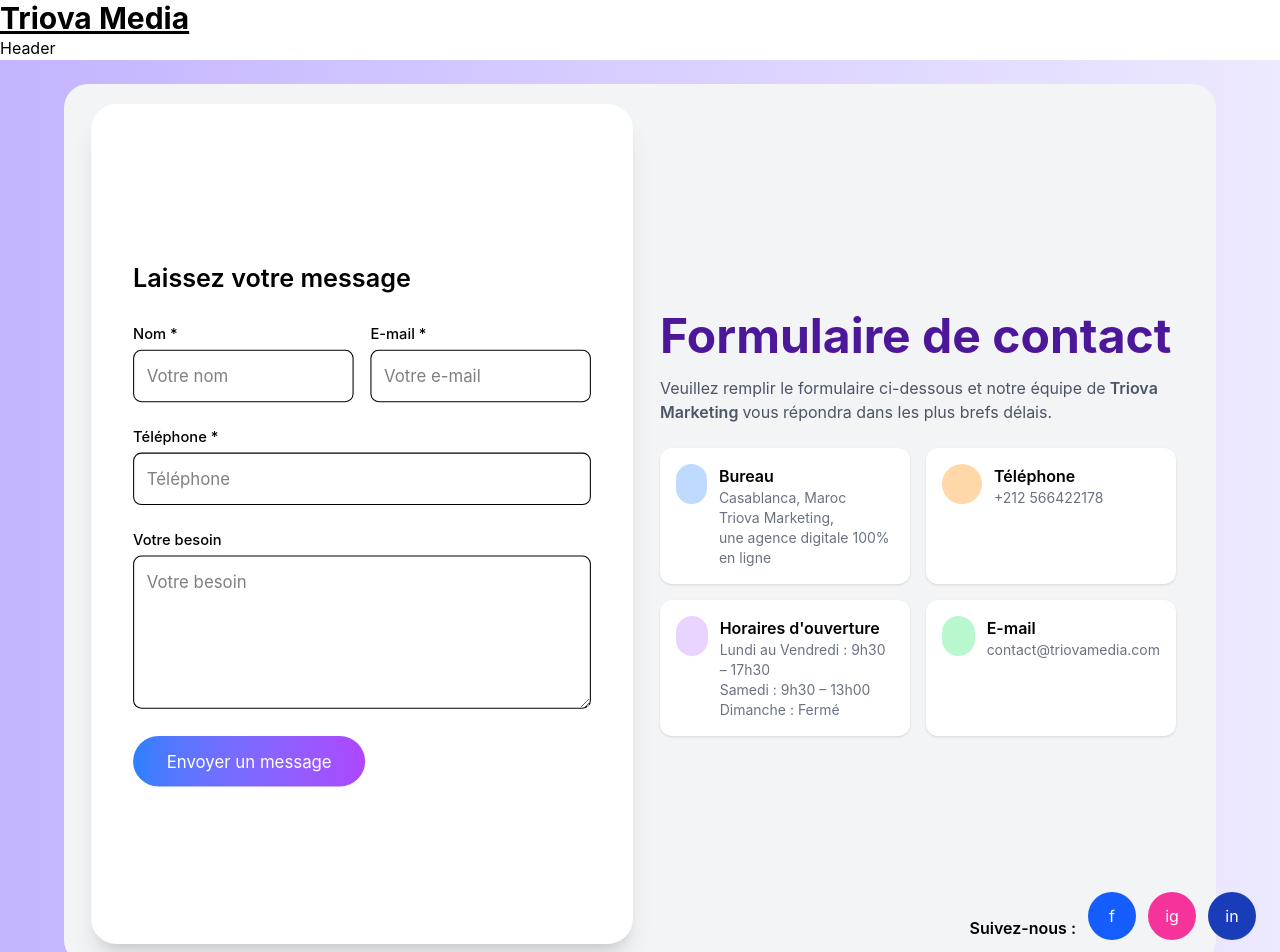
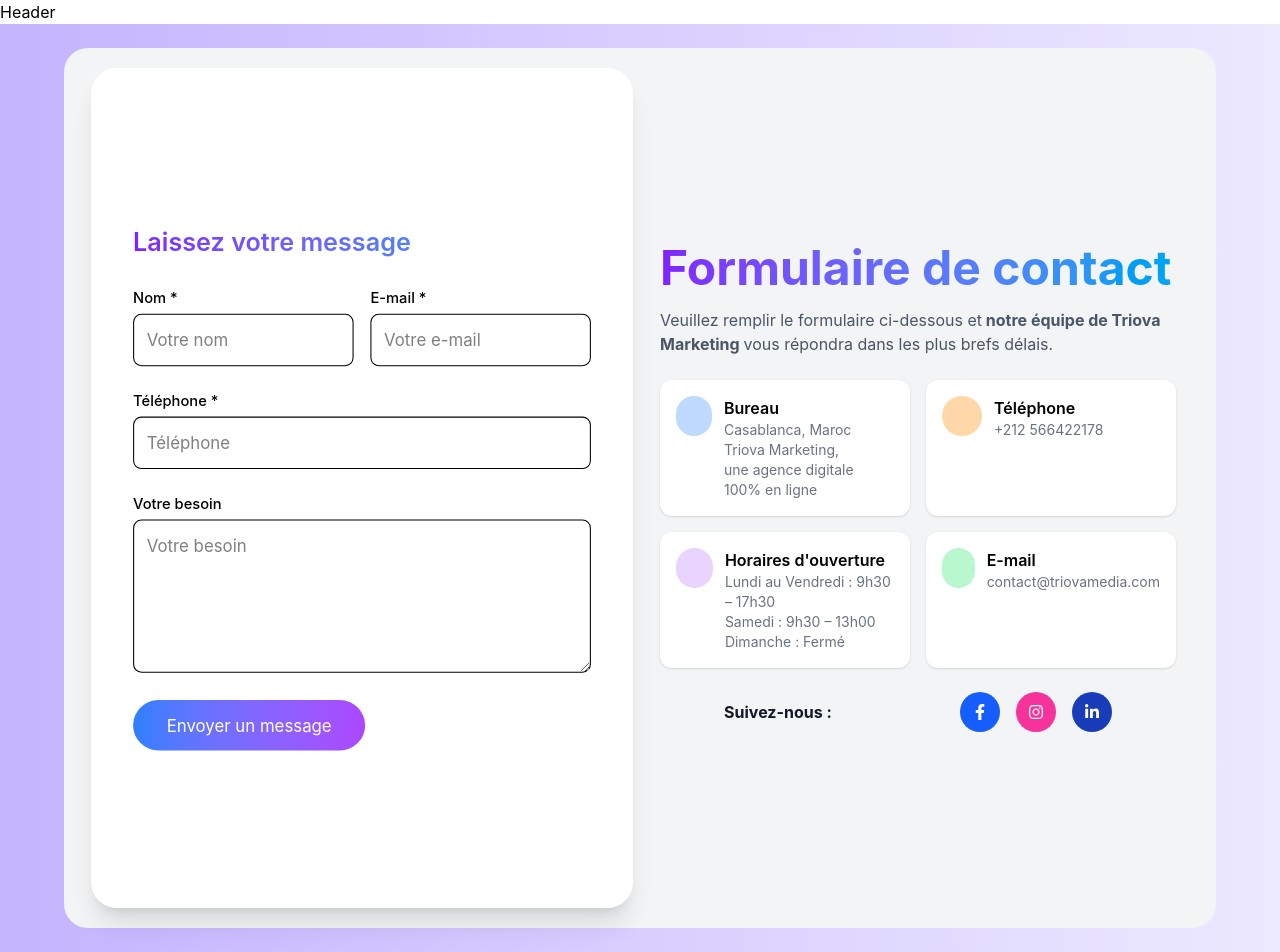
Before and after one commit to younesschalkhane/Triova-Media, a React (Vite) app in the folder frontend/client/: page /Contact in a window 1280 px wide. Shown: the top 952 px of the page. Built offline with nearby package versions, Linux system fonts and the light colour scheme.

Commit message:
final contact

```diff
--- a/frontend/client/Pages/Contacte.jsx
+++ b/frontend/client/Pages/Contacte.jsx
@@ -1,4 +1,5 @@
 import { useState } from "react";
+import { FaFacebookF, FaInstagram, FaLinkedinIn } from "react-icons/fa";
 
 export default function Contacte() {
   const [form, setForm] = useState({
@@ -25,7 +26,7 @@ export default function Contacte() {
 
         {/* LEFT FORM */}
         <div className="bg-white rounded-3xl shadow-xl p-10 scale-105 h-200 flex flex-col justify-center   ">
-          <h2 className="text-2xl font-semibold mb-6 ">
+          <h2 className="text-2xl font-semibold mb-6 bg-gradient-to-r from-violet-600 to-sky-500 bg-clip-text text-transparent ">
             Laissez votre message
           </h2>
 
@@ -92,13 +93,13 @@ export default function Contacte() {
 
         {/* RIGHT SIDE */}
         <div className="flex flex-col justify-center">
-          <h1 className="text-5xl font-bold text-violet-900 mb-4">
+          <h1 className="text-5xl font-bold bg-gradient-to-r from-violet-600 to-sky-500 bg-clip-text text-transparent b mb-4">
             Formulaire de contact
           </h1>
 
           <p className="text-gray-600 mb-6">
-            Veuillez remplir le formulaire ci-dessous et notre équipe de
-            <span className="font-semibold"> Triova Marketing </span>
+            Veuillez remplir le formulaire ci-dessous et
+            <span className="font-bold"> notre équipe de Triova Marketing </span>
             vous répondra dans les plus brefs délais.
           </p>
 
@@ -106,7 +107,7 @@ export default function Contacte() {
           <div className="grid grid-cols-1 sm:grid-cols-2 gap-4">
 
             <div className="bg-white p-4 rounded-xl shadow flex gap-3">
-              <div className="w-10 h-10 bg-blue-200 rounded-full"></div>
+              <div className="w-12 h-10 bg-blue-200 rounded-full"></div>
               <div>
                 <h3 className="font-semibold"> Bureau</h3>
                 <p className="text-sm text-gray-500"> Casablanca, Maroc</p>
@@ -128,7 +129,7 @@ export default function Contacte() {
             </div>
 
             <div className="bg-white p-4 rounded-xl shadow flex gap-3">
-              <div className="w-10 h-10 bg-purple-200 rounded-full"></div>
+              <div className="w-12 h-10 bg-purple-200 rounded-full"></div>
               <div>
                 <h3 className="font-semibold">Horaires d'ouverture</h3>
                 <p className="text-sm text-gray-500">
@@ -156,21 +157,34 @@ export default function Contacte() {
           </div>
 
           {/* SOCIAL RIGHT */}
-          <div className="absolute right-6 bottom-10 flex gap-3">
-            <div className="mt-6">
-            <p className="font-semibold mb-2">Suivez-nous :</p>
-            </div>
+          <div className="mt-6 flex items-center justify-around">
 
-            <div className="w-12 h-12 bg-blue-600 text-white flex items-center justify-center rounded-full cursor-pointer">
-              f
-            </div>
-            <div className="w-12 h-12 bg-pink-500 text-white flex items-center justify-center rounded-full cursor-pointer">
-              ig
-            </div>
-            <div className="w-12 h-12 bg-blue-800 text-white flex items-center justify-center rounded-full cursor-pointer">
-              in
-            </div>
-          </div>
+  {/* LEFT TEXT */}
+  <p className="font-bold text-gray-900">
+    Suivez-nous :
+  </p>
+
+  {/* RIGHT ICONS */}
+  <div className="flex gap-4">
+
+    <div className="w-10 h-10 bg-blue-600 text-white flex items-center justify-center rounded-full cursor-pointer
+    hover:scale-110 hover:bg-blue-700 hover:shadow-lg hover:shadow-blue-500/50 transition duration-300">
+      <FaFacebookF />
+    </div>
+
+    <div className="w-10 h-10 bg-pink-500 text-white flex items-center justify-center rounded-full cursor-pointer
+    hover:scale-110 hover:bg-pink-600 hover:shadow-lg hover:shadow-pink-500/50 transition duration-300">
+      <FaInstagram />
+    </div>
+
+    <div className="w-10 h-10 bg-blue-800 text-white flex items-center justify-center rounded-full cursor-pointer
+    hover:scale-110 hover:bg-blue-900 hover:shadow-lg hover:shadow-blue-800/50 transition duration-300">
+      <FaLinkedinIn />
+    </div>
+
+  </div>
+
+</div>
 
         </div>
       </div>
--- a/frontend/client/src/App.jsx
+++ b/frontend/client/src/App.jsx
@@ -2,12 +2,11 @@ import { useState } from "react";
 import Markup from '../Pages/Markup'
 import './App.css'
 
+
 function App() {
   return (
     <>
-      <h1 className="text-3xl font-bold underline">
-        Triova Media
-      </h1>
+
       <Markup />
     </>
   )
```
